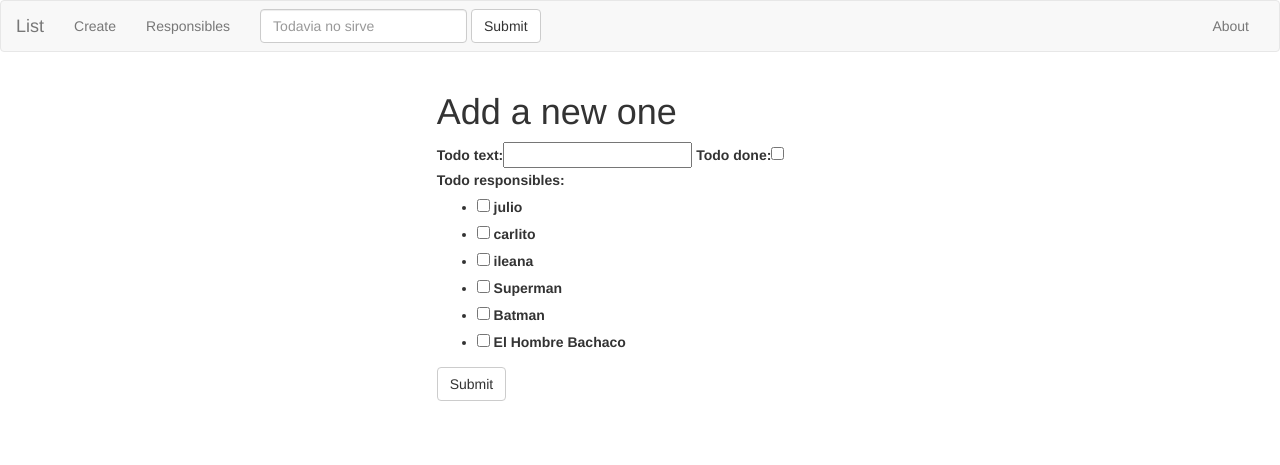
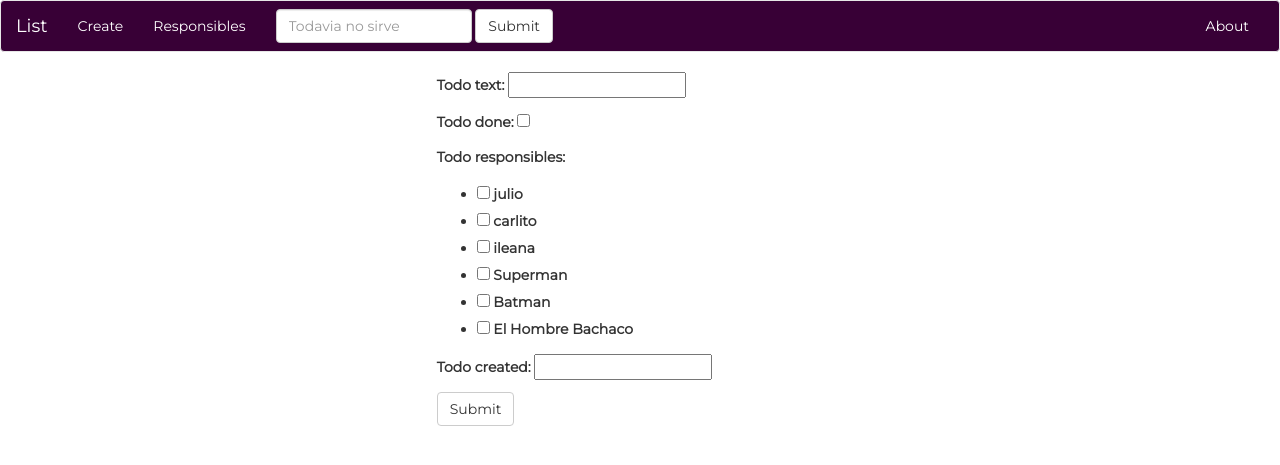
Before and after one commit to carlinhop/django-playing, a Django app: page /home/create in a window 1280 px wide. Shown: the top 465 px of the page. Run offline with Django 3.2, Linux system fonts and the light colour scheme; data comes from the database, SQL or seed files in the repository; both versions use the stored data as it was after the commit; some libraries are stand-ins or nearby versions.

Commit message:
Added more css with new design in mind

```diff
--- a/playing/playing/playing_app/forms.py
+++ b/playing/playing/playing_app/forms.py
@@ -6,11 +6,16 @@ from .models import Todo,Responsible
 class CreateTodoForm(forms.ModelForm):
     class Meta:
         model = Todo
-        fields = ["todo_text", "todo_done", "id", "todo_responsibles"]
-        widgets = {"todo_responsibles" : widgets.CheckboxSelectMultiple()}
+        fields = ["todo_text", "todo_done", "id", "todo_responsibles","todo_created"]
+        widgets = {"todo_responsibles" : widgets.CheckboxSelectMultiple(), "todo_created": widgets.DateInput()}
 
 
 class CreateResponsibleForm(forms.ModelForm):
     class Meta:
         model = Responsible
         fields = ["responsible_name"]
+
+
+
+class Login(forms.Form):
+    username = forms.CharField(label = "Username", max_length = 100)
--- a/playing/playing/playing_app/models.py
+++ b/playing/playing/playing_app/models.py
@@ -13,5 +13,5 @@ class Responsible(models.Model):
 class Todo(models.Model):
     todo_text = models.CharField(max_length = 200)
     todo_done = models.BooleanField()
-    todo_created = models.DateField(auto_now = True)
+    todo_created = models.DateField()
     todo_responsibles = models.ManyToManyField(Responsible)
--- /dev/null
+++ b/playing/playing/playing_app/static/playing_app/style.css
@@ -0,0 +1,17 @@
+
+
+body {font-family: 'Montserrat', sans-serif;}
+
+.barra {background-color:#380036;
+
+}
+
+.navbar-default .navbar-nav>li>a {color: white;}
+
+.navbar-default .navbar-brand {color:white;}
+
+th {color: #a2d3c2;
+    font-size: 20px;
+}
+
+.errorlist {display:none;}
--- a/playing/playing/playing_app/templates/playing_app/form.html
+++ b/playing/playing/playing_app/templates/playing_app/form.html
@@ -6,14 +6,13 @@
     <div class="row">
           <div class="col-md-4"></div>
           <div class="col-md-4">
-              <h1>Add a new one</h1>
+
               <form action="{{action_url}}" method="POST">
                     {% csrf_token %}
 
 
 
-                    {{form}}
-
+                    {{form.as_p}}
 
                     <input class="btn btn-default" type="submit" value="Submit"/>
 
--- a/playing/playing/playing_app/templates/playing_app/todo_template.html
+++ b/playing/playing/playing_app/templates/playing_app/todo_template.html
@@ -3,6 +3,9 @@
 
 <head>
   <link rel="stylesheet" href="https://maxcdn.bootstrapcdn.com/bootstrap/3.3.5/css/bootstrap.min.css">
+  <link href='http://fonts.googleapis.com/css?family=Montserrat' rel='stylesheet' type='text/css'>
+  {% load staticfiles %}
+  <link rel="stylesheet" type="text/css" href="{% static 'playing_app/style.css' %}" />
 
 </head>
 
@@ -10,7 +13,7 @@
 <body>
 
 
-<nav class="navbar navbar-default">
+<nav class="navbar navbar-default barra">
   <div class="container-fluid">
     <!-- Brand and toggle get grouped for better mobile display -->
     <div class="navbar-header">
@@ -53,21 +56,21 @@
 
 
 
-<h1>Get to work:  </h1>
+
 
 
 
 
 <ul>
-  <table class="table">
+  <table class="table table-hover">
+  <thead>
 
-  <tr>
-    <th>Issue</th>
+    <th>TO DO</th>
     <th>Done</th>
     <th>Date</th>
-    <th>Responsibles</th>
+    <th>ASIGNEE</th>
     <th>Action</th>
-  </tr>
+  </thead>
 
   {% for todo in todos %}
 
--- a/playing/playing/playing_app/urls.py
+++ b/playing/playing/playing_app/urls.py
@@ -11,4 +11,5 @@ urlpatterns = [
     url(r'^delete',views.todo_delete, name = "delete"),
     url(r'^responsible',views.create_responsible, name = "responsible"),
     url(r'^removeres$',views.delete_responsible, name = "delete-responsible"),
+    url(r'^login$',views.login, name = "login")
 ]
--- a/playing/playing/playing_app/views.py
+++ b/playing/playing/playing_app/views.py
@@ -3,7 +3,7 @@ from django.http import HttpResponseRedirect, HttpResponse
 from django.views.generic import ListView
 from django.core.urlresolvers import reverse
 from .models import Todo,Responsible
-from .forms import CreateTodoForm,CreateResponsibleForm
+from .forms import CreateTodoForm,CreateResponsibleForm,Login
 
 
 def todo_list_view(request):
@@ -53,7 +53,7 @@ def todo_edit(request):
         print("OK")
     else:
         print("no responsibles found")
-    data = {"todo_text":Todo.objects.get(id = todo_id).todo_text,"todo_responsibles":Todo.objects.get(pk = todo_id).todo_responsibles.all()}
+    data = {"todo_text":Todo.objects.get(id = todo_id).todo_text,"todo_responsibles":Todo.objects.get(pk = todo_id).todo_responsibles.all(),"todo_created":Todo.objects.get(id = todo_id).todo_created}
 
     form = CreateTodoForm(data)
 
@@ -70,6 +70,7 @@ def todo_edit(request):
 
             todo.save()
 
+            todo.todo_responsibles.clear()
             responsibles = request.POST.getlist("todo_responsibles")
             for id in responsibles:
 
@@ -127,3 +128,9 @@ def delete_responsible(request):
         return redirect("responsible")
     else:
         return redirect("responsible")
+
+
+def login(request):
+    form = Login()
+    context = {"form":form}
+    return render(request,"playing_app/login.html",context)
```
Also changed, not shown: playing/playing/playing_app/templates/playing_app/login.html (added, +14 -0 lines), playing/playing/db.sqlite3, playing/playing/playing_app/migrations/0008_auto_20150717_1433.py (added).
